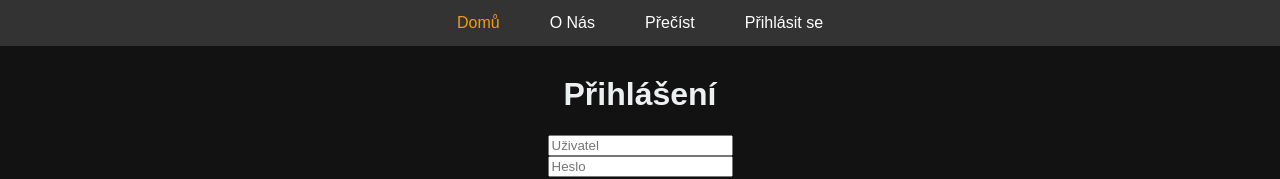
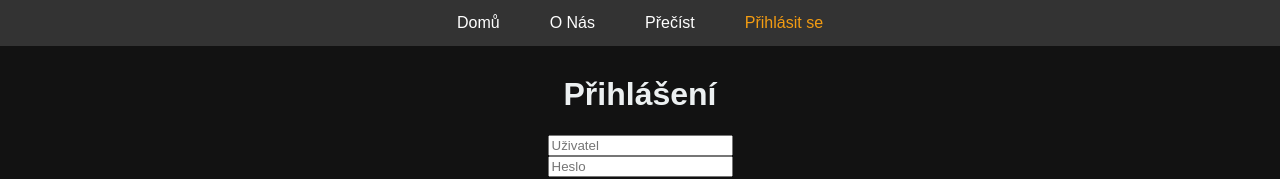
Before and after one commit to MalgymNews/MalgymNews, a plain HTML site: page login.html in a window 1280 px wide. Shown: the top 179 px of the page. Drawn offline with Linux system fonts and the light colour scheme.

Commit message:
Update login.html

```diff
--- a/login.html
+++ b/login.html
@@ -8,10 +8,10 @@
 <body>
   <nav class="navbar-top">
     <ul class="navbar-menu">
-        <li><a href="index.html" class="active">Domů</a></li>
+        <li><a href="index.html">Domů</a></li>
         <li><a href="onas.html">O Nás</a></li>
         <li><a href="precist.html">Přečíst</a></li>
-        <li><a href="login.html">Přihlásit se</a></li>
+        <li><a href="login.html" class="active">Přihlásit se</a></li>
     </ul>
 </nav>
   <div class="content">
```
